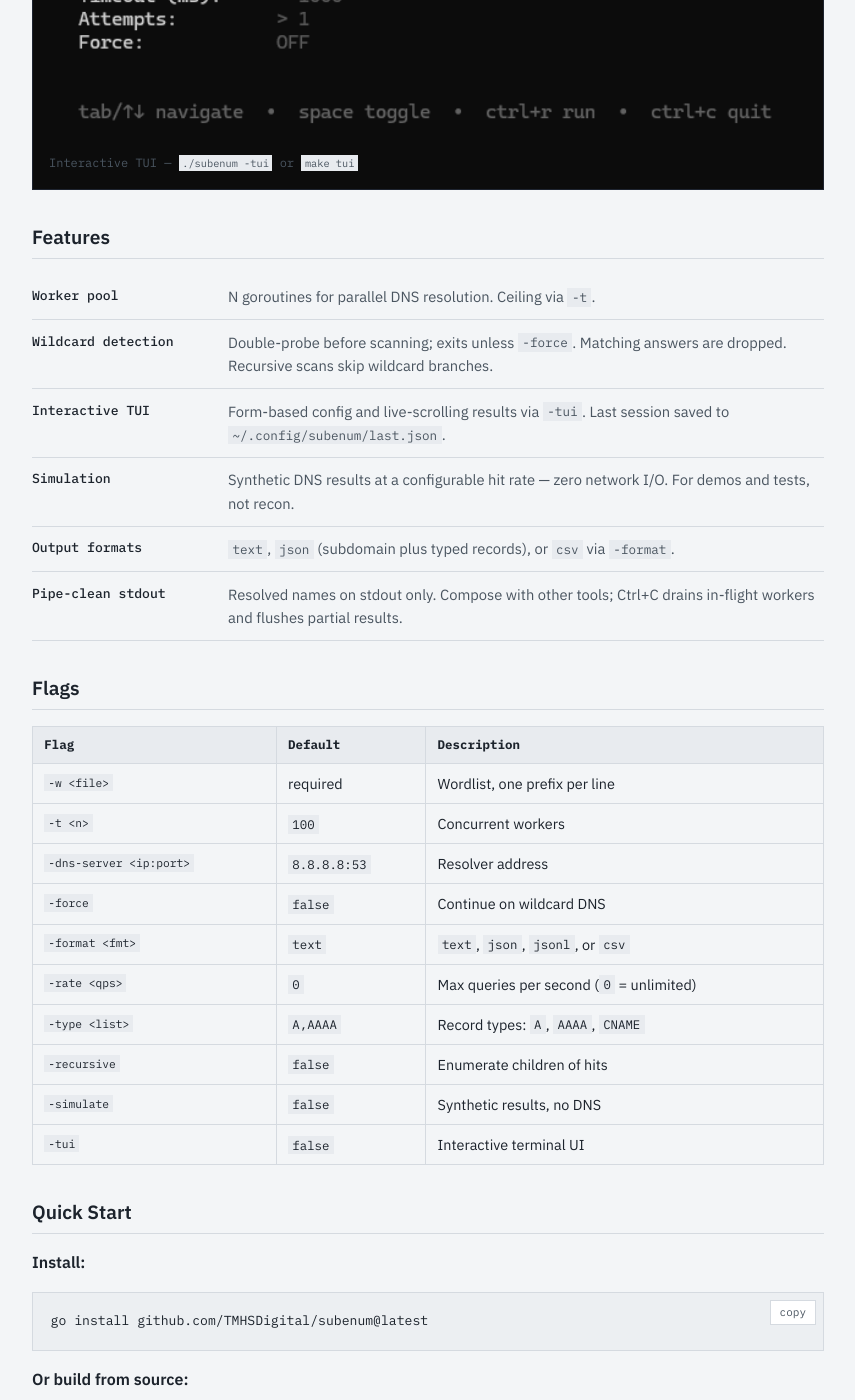
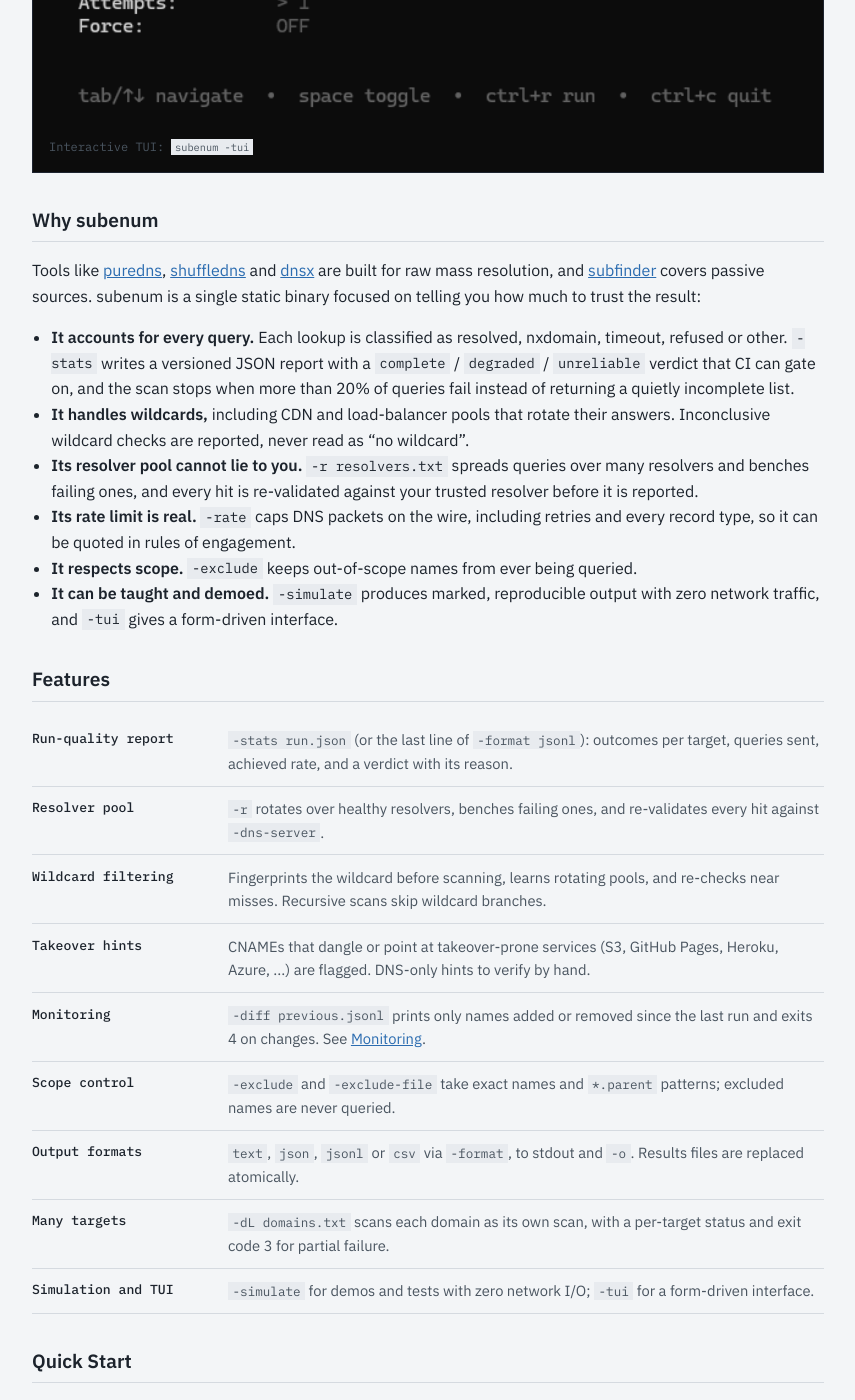
Before and after one commit to TMHSDigital/subenum, a Jekyll site: the page built from docs/index.md, in a window 1280 px wide and 1400 px high, scrolled down 1080 px. Shown: the whole window, without its empty margins (212-1067 px from the left). Built offline with Jekyll 4.4.1, drawn with Linux system fonts in a browser that asks for light colours; some of the changed text lies outside the part shown.

Commit message:
docs(site): current homepage, generated flag table, share previews
- the hero shows real output: resolved names only, with records
- the flag table is generated from the CLI's FlagSet into
  docs/_includes/flags.md; TestSiteFlagTableUpToDate fails on drift and
  make docs-flags regenerates it
- features and "Why subenum" cover the run-quality report, resolver
  pool, takeover hints, monitoring and scope; README's Why is updated
  to match (it still said "one resolver you choose")
- GHCR quick start, a Monitoring nav entry, exit codes
- og:/twitter:card meta tags and a 1200x630 social preview image
- DOCUMENTATION_STRUCTURE.md is excluded and the unused Cayman theme
  is dropped

Fixes #64

Co-Authored-By: Claude Opus 5.5 <noreply@anthropic.com>

````diff
--- a/docs/_config.yml
+++ b/docs/_config.yml
@@ -1,7 +1,13 @@
-theme: jekyll-theme-cayman
 title: subenum
-description: Fast, concurrent subdomain enumeration via DNS brute-forcing - written in pure Go.
+description: Subdomain enumeration you can trust - every DNS query accounted for. A single static Go binary.
 show_downloads: false
 url: "https://tmhsdigital.github.io"
 baseurl: "/subenum"
 repository: TMHSDigital/subenum
+# Shown when a page link is shared (og:image / twitter:card).
+social_image: /assets/social-preview.png
+# Internal templates and local build output are not part of the site.
+exclude:
+  - DOCUMENTATION_STRUCTURE.md
+  - _preview
+  - .jekyll-cache
--- /dev/null
+++ b/docs/_includes/flags.md
@@ -0,0 +1,33 @@
+<!-- Generated from subenum's flags by `make docs-flags`; do not edit. -->
+
+| Flag | Default | Description |
+| :--- | :--- | :--- |
+| `-attempts <int>` | - | Total DNS resolution attempts per subdomain, 1 = no retry (default 1) |
+| `-dL <string>` | - | File of apex domains to scan, one per line (- for stdin); replaces the &lt;domain&gt; argument |
+| `-depth <int>` | 1 | Max recursion depth when -recursive is set (1 = no recursion) |
+| `-diff <string>` | - | Previous results file (any -format); report only names added or removed since then, and exit 4 when there are changes |
+| `-dns-server <string>` | 8.8.8.8:53 | DNS server to use (format: ip:port) |
+| `-exclude <string>` | - | Comma-separated out-of-scope names and \*.parent patterns; never queried or expanded |
+| `-exclude-file <string>` | - | File of out-of-scope names and \*.parent patterns, one per line (# comments allowed) |
+| `-force` | - | Continue scanning even if wildcard DNS is detected |
+| `-format <string>` | text | Output format: text, json, jsonl, or csv |
+| `-hit-rate <int>` | 15 | In simulation mode, percentage of names that resolve (1-100) |
+| `-max-queries <int>` | - | Max candidate names to test (0 = unlimited); each name sends one query per record type, per attempt |
+| `-no-abort` | - | Do not abort when the resolver failure rate exceeds 20% (warning is still emitted) |
+| `-o <string>` | - | Write results to file (in addition to stdout) |
+| `-progress` | true | Show progress during scanning |
+| `-r <string>` | - | File of resolvers (ip or ip:port, one per line) to spread queries over; every hit is re-validated against -dns-server |
+| `-rate <int>` | - | Max DNS queries per second on the wire, all workers combined; counts every record type, retry and wildcard probe (0 = unlimited) |
+| `-recursive` | - | Recursively enumerate subdomains of discovered subdomains |
+| `-retries <int>` | - | Deprecated: use -attempts instead |
+| `-seed <uint>` | - | In simulation mode, seed for reproducible results (0 = random; the seed used is printed) |
+| `-show-records` | - | In text format, append each result's records (TYPE=value) |
+| `-simulate` | - | Run in simulation mode without actual DNS queries (for testing) |
+| `-stats <string>` | - | Write a JSON run-quality report (outcomes, queries sent, verdict) to this file |
+| `-t <int>` | 100 | Number of concurrent workers |
+| `-timeout <int>` | 1000 | DNS lookup timeout in milliseconds |
+| `-tui` | - | Launch the interactive terminal UI (all other flags are ignored) |
+| `-type <string>` | A,AAAA | Comma-separated DNS record types to look up: A, AAAA, CNAME |
+| `-v` | - | Enable verbose output |
+| `-version` | - | Show version information |
+| `-w <string>` | - | Path to the wordlist file (- for stdin); omitted: the bundled top-5000 list |
--- a/docs/_layouts/default.html
+++ b/docs/_layouts/default.html
@@ -5,6 +5,22 @@
     <meta http-equiv="X-UA-Compatible" content="IE=edge">
     <meta name="viewport" content="width=device-width, initial-scale=1">
     <title>{% if page.title == "Home" %}{{ site.title }} - {{ site.description }}{% else %}{{ page.title }} - {{ site.title }}{% endif %}</title>
+    {% assign page_title = site.title | append: " - " | append: site.description %}{% if page.title != "Home" %}{% assign page_title = page.title | append: " - " | append: site.title %}{% endif %}
+    <meta name="description" content="{{ site.description }}">
+    <link rel="canonical" href="{{ page.url | absolute_url }}">
+    <meta property="og:type" content="website">
+    <meta property="og:site_name" content="{{ site.title }}">
+    <meta property="og:title" content="{{ page_title }}">
+    <meta property="og:description" content="{{ site.description }}">
+    <meta property="og:url" content="{{ page.url | absolute_url }}">
+    <meta property="og:image" content="{{ site.social_image | absolute_url }}">
+    <meta property="og:image:width" content="1200">
+    <meta property="og:image:height" content="630">
+    <meta property="og:image:alt" content="subenum: subdomain enumeration you can trust">
+    <meta name="twitter:card" content="summary_large_image">
+    <meta name="twitter:title" content="{{ page_title }}">
+    <meta name="twitter:description" content="{{ site.description }}">
+    <meta name="twitter:image" content="{{ site.social_image | absolute_url }}">
     <link rel="icon" href="{{ '/assets/favicon.svg' | relative_url }}" type="image/svg+xml">
     <link rel="preconnect" href="https://fonts.googleapis.com">
     <link rel="preconnect" href="https://fonts.gstatic.com" crossorigin>
@@ -21,6 +37,7 @@
         <a href="{{ '/ARCHITECTURE.html' | relative_url }}"{% if page.title == 'Architecture' %} class="active"{% endif %}>Architecture</a>
         <a href="{{ '/DEVELOPER_GUIDE.html' | relative_url }}"{% if page.title == 'Developer Guide' %} class="active"{% endif %}>Dev Guide</a>
         <a href="{{ '/docker.html' | relative_url }}"{% if page.title == 'Docker Usage' %} class="active"{% endif %}>Docker</a>
+        <a href="{{ '/monitoring.html' | relative_url }}"{% if page.title == 'Monitoring' %} class="active"{% endif %}>Monitoring</a>
       </div>
       <a class="nav-github" href="https://github.com/TMHSDigital/subenum">GitHub</a>
     </nav>
@@ -33,15 +50,13 @@
         </div>
         <p class="hero-tagline">fast concurrent subdomain enumeration // written in Go</p>
 
-        <pre class="hero-commands">$ ./subenum -w wordlist.txt example.com
-$ ./subenum -tui
-$ ./subenum -simulate -hit-rate 20 -w examples/sample_wordlist.txt example.com</pre>
+        <pre class="hero-commands">$ subenum -show-records -type A,AAAA,CNAME example.com</pre>
 
-        <div class="query-ledger" aria-label="Sample scan output">
-          <div class="ledger-row nx"><span class="name">www.example.com</span><span class="rr">NXDOMAIN</span><span class="data"></span></div>
+        <div class="query-ledger" aria-label="Sample scan output: only resolved names are printed">
           <div class="ledger-row hit"><span class="name">mail.example.com</span><span class="rr">A</span><span class="data">203.0.113.10</span></div>
           <div class="ledger-row hit"><span class="name">api.example.com</span><span class="rr">AAAA</span><span class="data">2001:db8::53</span></div>
           <div class="ledger-row hit"><span class="name">staging.example.com</span><span class="rr">CNAME</span><span class="data">api.example.com</span></div>
+          <div class="ledger-row nx"><span class="name">old.example.com</span><span class="rr">CNAME</span><span class="data">gone.herokuapp.com TAKEOVER?=dangling:heroku</span></div>
         </div>
 
         <div class="hero-actions">
--- a/docs/index.md
+++ b/docs/index.md
@@ -7,58 +7,66 @@ title: Home
 
 ## What it does
 
-subenum brute-forces subdomains by resolving a wordlist against a target domain using a concurrent worker pool. Results stream to stdout — pipe-clean, no noise. Progress, diagnostics, and errors go to stderr.
+subenum brute-forces subdomains by resolving a wordlist against a target domain with a concurrent worker pool. Resolved names stream to stdout, pipe-clean; progress, diagnostics and the per-query breakdown go to stderr. It ships with a 5,000-entry wordlist, so `subenum yourdomain.com` works out of the box.
 
 <div class="screenshot-wrap">
   <figure>
     <img src="assets/tui-form.png" alt="subenum TUI - Configure Scan">
-    <figcaption>Interactive TUI — <code>./subenum -tui</code> or <code>make tui</code></figcaption>
+    <figcaption>Interactive TUI: <code>subenum -tui</code></figcaption>
   </figure>
 </div>
+
+## Why subenum
+
+Tools like [puredns](https://github.com/d3mondev/puredns), [shuffledns](https://github.com/projectdiscovery/shuffledns) and [dnsx](https://github.com/projectdiscovery/dnsx) are built for raw mass resolution, and [subfinder](https://github.com/projectdiscovery/subfinder) covers passive sources. subenum is a single static binary focused on telling you how much to trust the result:
+
+- **It accounts for every query.** Each lookup is classified as resolved, nxdomain, timeout, refused or other. `-stats` writes a versioned JSON report with a `complete` / `degraded` / `unreliable` verdict that CI can gate on, and the scan stops when more than 20% of queries fail instead of returning a quietly incomplete list.
+- **It handles wildcards,** including CDN and load-balancer pools that rotate their answers. Inconclusive wildcard checks are reported, never read as "no wildcard".
+- **Its resolver pool cannot lie to you.** `-r resolvers.txt` spreads queries over many resolvers and benches failing ones, and every hit is re-validated against your trusted resolver before it is reported.
+- **Its rate limit is real.** `-rate` caps DNS packets on the wire, including retries and every record type, so it can be quoted in rules of engagement.
+- **It respects scope.** `-exclude` keeps out-of-scope names from ever being queried.
+- **It can be taught and demoed.** `-simulate` produces marked, reproducible output with zero network traffic, and `-tui` gives a form-driven interface.
 
 ## Features
 
 <dl class="feature-list">
   <div>
-    <dt>Worker pool</dt>
-    <dd>N goroutines for parallel DNS resolution. Ceiling via <code>-t</code>.</dd>
+    <dt>Run-quality report</dt>
+    <dd><code>-stats run.json</code> (or the last line of <code>-format jsonl</code>): outcomes per target, queries sent, achieved rate, and a verdict with its reason.</dd>
   </div>
   <div>
-    <dt>Wildcard detection</dt>
-    <dd>Double-probe before scanning; exits unless <code>-force</code>. Matching answers are dropped. Recursive scans skip wildcard branches.</dd>
+    <dt>Resolver pool</dt>
+    <dd><code>-r</code> rotates over healthy resolvers, benches failing ones, and re-validates every hit against <code>-dns-server</code>.</dd>
   </div>
   <div>
-    <dt>Interactive TUI</dt>
-    <dd>Form-based config and live-scrolling results via <code>-tui</code>. Last session saved to <code>~/.config/subenum/last.json</code>.</dd>
+    <dt>Wildcard filtering</dt>
+    <dd>Fingerprints the wildcard before scanning, learns rotating pools, and re-checks near misses. Recursive scans skip wildcard branches.</dd>
   </div>
   <div>
-    <dt>Simulation</dt>
-    <dd>Synthetic DNS results at a configurable hit rate — zero network I/O. For demos and tests, not recon.</dd>
+    <dt>Takeover hints</dt>
+    <dd>CNAMEs that dangle or point at takeover-prone services (S3, GitHub Pages, Heroku, Azure, ...) are flagged. DNS-only hints to verify by hand.</dd>
+  </div>
+  <div>
+    <dt>Monitoring</dt>
+    <dd><code>-diff previous.jsonl</code> prints only names added or removed since the last run and exits 4 on changes. See <a href="monitoring.html">Monitoring</a>.</dd>
+  </div>
+  <div>
+    <dt>Scope control</dt>
+    <dd><code>-exclude</code> and <code>-exclude-file</code> take exact names and <code>*.parent</code> patterns; excluded names are never queried.</dd>
   </div>
   <div>
     <dt>Output formats</dt>
-    <dd><code>text</code>, <code>json</code> (subdomain plus typed records), or <code>csv</code> via <code>-format</code>.</dd>
+    <dd><code>text</code>, <code>json</code>, <code>jsonl</code> or <code>csv</code> via <code>-format</code>, to stdout and <code>-o</code>. Results files are replaced atomically.</dd>
   </div>
   <div>
-    <dt>Pipe-clean stdout</dt>
-    <dd>Resolved names on stdout only. Compose with other tools; Ctrl+C drains in-flight workers and flushes partial results.</dd>
+    <dt>Many targets</dt>
+    <dd><code>-dL domains.txt</code> scans each domain as its own scan, with a per-target status and exit code 3 for partial failure.</dd>
+  </div>
+  <div>
+    <dt>Simulation and TUI</dt>
+    <dd><code>-simulate</code> for demos and tests with zero network I/O; <code>-tui</code> for a form-driven interface.</dd>
   </div>
 </dl>
-
-## Flags
-
-| Flag | Default | Description |
-| :--- | :--- | :--- |
-| `-w <file>` | required | Wordlist, one prefix per line |
-| `-t <n>` | `100` | Concurrent workers |
-| `-dns-server <ip:port>` | `8.8.8.8:53` | Resolver address |
-| `-force` | `false` | Continue on wildcard DNS |
-| `-format <fmt>` | `text` | `text`, `json`, `jsonl`, or `csv` |
-| `-rate <qps>` | `0` | Max queries per second (`0` = unlimited) |
-| `-type <list>` | `A,AAAA` | Record types: `A`, `AAAA`, `CNAME` |
-| `-recursive` | `false` | Enumerate children of hits |
-| `-simulate` | `false` | Synthetic results, no DNS |
-| `-tui` | `false` | Interactive terminal UI |
 
 ## Quick Start
 
@@ -66,30 +74,36 @@ subenum brute-forces subdomains by resolving a wordlist against a target domain
 
 ```bash
 go install github.com/TMHSDigital/subenum@latest
+subenum yourdomain.com
 ```
 
-**Or build from source:**
+Or download a [release binary](https://github.com/TMHSDigital/subenum/releases/latest), or run the container image:
 
 ```bash
-git clone https://github.com/TMHSDigital/subenum.git
-cd subenum
-go build -buildvcs=false -o subenum
+docker run --rm ghcr.io/tmhsdigital/subenum:latest -simulate -w /home/nonroot/examples/sample_wordlist.txt example.com
+docker run --rm ghcr.io/tmhsdigital/subenum:latest -w /home/nonroot/examples/sample_wordlist.txt yourdomain.com
 ```
 
-**Scan / TUI / simulate:**
+**Try it with no network at all:**
 
 ```bash
-./subenum -w wordlist.txt example.com
-./subenum -tui
-./subenum -simulate -hit-rate 20 -w examples/sample_wordlist.txt example.com
+subenum -simulate -hit-rate 20 example.com
+subenum -tui
 ```
 
-**Docker:**
+**A thorough, CI-friendly scan:**
 
 ```bash
-docker build -t subenum .
-docker run --rm -v $(pwd)/data:/data subenum -w /data/wordlist.txt example.com
+subenum -w big-wordlist.txt -r resolvers.txt -rate 500 -type A,AAAA,CNAME \
+  -format jsonl -o results.jsonl -stats run.json yourdomain.com
+jq -e '.verdict == "complete"' run.json
 ```
+
+## Flags
+
+{% include flags.md %}
+
+Exit codes: `0` success, `1` failure, `2` invalid arguments, `3` some `-dL` targets failed, `4` `-diff` found changes, `130` interrupted, `143` terminated.
 
 ## Documentation
 
@@ -97,6 +111,7 @@ docker run --rm -v $(pwd)/data:/data subenum -w /data/wordlist.txt example.com
   <a href="ARCHITECTURE.html">Architecture</a>
   <a href="DEVELOPER_GUIDE.html">Developer Guide</a>
   <a href="docker.html">Docker</a>
+  <a href="monitoring.html">Monitoring</a>
   <a href="CONTRIBUTING.html">Contributing</a>
   <a href="ROADMAP.html">Roadmap</a>
   <a href="https://github.com/TMHSDigital/subenum/blob/main/examples/advanced_usage.md">Advanced Usage</a>
````
Also changed, not shown: docs/ROADMAP.md (+0 -1 lines), CHANGELOG.md, README.md, docs/assets/social-preview.png (added), 2 other files.
